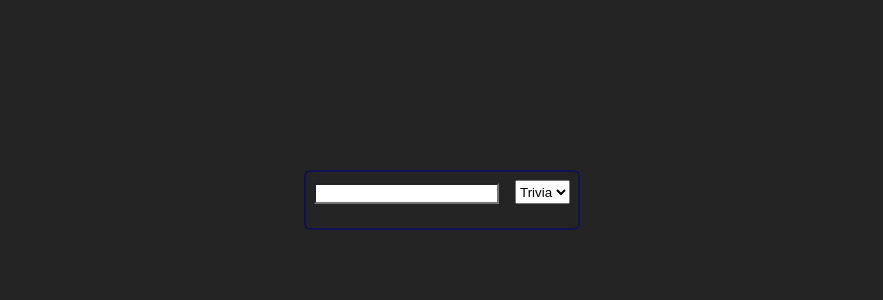
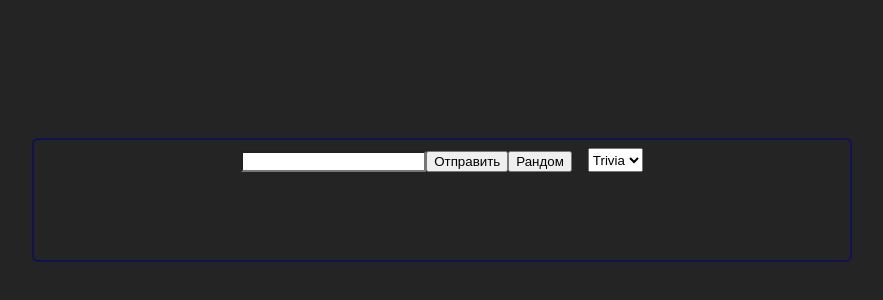
Before and after one commit to Faradee/devsolutions-task, a React (Vite) app: page / in a window 1280 px wide. Shown: the part 200-500 px from the top of the page, without its empty margins (198-1081 px from the left). Built offline with nearby package versions, Linux system fonts and the light colour scheme.

Commit message:
added random search

```diff
--- a/src/App.css
+++ b/src/App.css
@@ -13,4 +13,9 @@
 .controllers {
   display: flex;
   gap: 1em;
+  justify-content: center;
 }
+p {
+  width: 50rem;
+  height: 3rem;
+}
--- a/src/App.tsx
+++ b/src/App.tsx
@@ -1,5 +1,5 @@
 import "./App.css";
-import SearchBar from "./components/SearchBar/SearchBar";
+import SearchForm from "./components/SearchBar/SearchForm";
 import { useState } from "react";
 
 export type mode = "trivia" | "year" | "date" | "math";
@@ -11,7 +11,7 @@ function App() {
     <>
       <div className="main">
         <div className="controllers">
-          <SearchBar setText={setText} mode={mode} />
+          <SearchForm setText={setText} mode={mode} />
           <select name="mode" onChange={(e) => setMode(e.currentTarget.value as mode)}>
             <option value="trivia">Trivia</option>
             <option value="year">Year</option>
--- a/src/components/SearchBar/SearchBar.tsx
+++ /dev/null
@@ -1,34 +0,0 @@
-import { type FormEvent, type SetStateAction } from "react";
-import styles from "./styles.module.css";
-import type { mode } from "../../App";
-
-type searchProps = { mode: mode; setText: React.Dispatch<SetStateAction<string>> };
-
-const SearchBar = (props: searchProps) => {
-  const { mode, setText } = props;
-  const onSubmit = async (e: FormEvent<HTMLFormElement>) => {
-    e.preventDefault();
-    const formData = new FormData(e.currentTarget);
-    const rawQuery = formData.get("query") as string;
-    if (rawQuery) {
-      const query: string = mode === "date" ? rawQuery.replaceAll(".", "/") : rawQuery;
-      const api = `http://numbersapi.com/${query}/${mode}`;
-      try {
-        const res = await fetch(api);
-        if (!res.ok) {
-          throw new Error("error");
-        }
-        const text = await res.text();
-        setText(text);
-      } catch (error) {
-        console.log(error);
-      }
-    }
-  };
-  return (
-    <form onSubmit={(e) => onSubmit(e)}>
-      <input className={styles.query} type="text" name="query" required />
-    </form>
-  );
-};
-export default SearchBar;
--- /dev/null
+++ b/src/components/SearchBar/SearchForm.tsx
@@ -0,0 +1,60 @@
+import { useState, type FormEvent, type SetStateAction } from "react";
+import styles from "./styles.module.css";
+import type { mode } from "../../App";
+
+type searchProps = { mode: mode; setText: React.Dispatch<SetStateAction<string>> };
+type numbersJSON = { text: string; number: number; found: boolean; type: mode };
+const SearchForm = (props: searchProps) => {
+  const { mode, setText } = props;
+  const [number, setNumber] = useState<string>("");
+  const getTextJSON = async (number: string) => {
+    if (/^\d+$/.test(number) || number === "random") {
+      const query: string = mode === "date" ? number.replaceAll(".", "/") : number;
+      const api = `http://numbersapi.com/${query.trim()}/${mode}?json`;
+      try {
+        const res = await fetch(api);
+        if (!res.ok) {
+          throw new Error(res.statusText);
+        }
+        const json: numbersJSON = await res.json();
+        return json;
+      } catch (error) {
+        console.log(error);
+      }
+    }
+    setText("Число должно быть в виде цифры");
+    return false;
+  };
+  const onSubmit = async (e: FormEvent<HTMLFormElement>) => {
+    e.preventDefault();
+    const res = await getTextJSON(number);
+    if (res) {
+      const text = res.text;
+      setText(text);
+    }
+  };
+  const handleRandom = async (e: React.MouseEvent<HTMLButtonElement>) => {
+    e.preventDefault();
+    const res = await getTextJSON("random");
+    if (res) {
+      const { text, number } = res;
+
+      setText(text);
+      setNumber(number.toString());
+    }
+  };
+  return (
+    <form onSubmit={(e) => onSubmit(e)}>
+      <input
+        className={styles.query}
+        onChange={(e) => setNumber(e.currentTarget.value)}
+        value={number}
+        type="text"
+        name="query"
+      />
+      <button type="submit">Отправить</button>
+      <button onClick={(e) => handleRandom(e)}>Рандом</button>
+    </form>
+  );
+};
+export default SearchForm;
```
